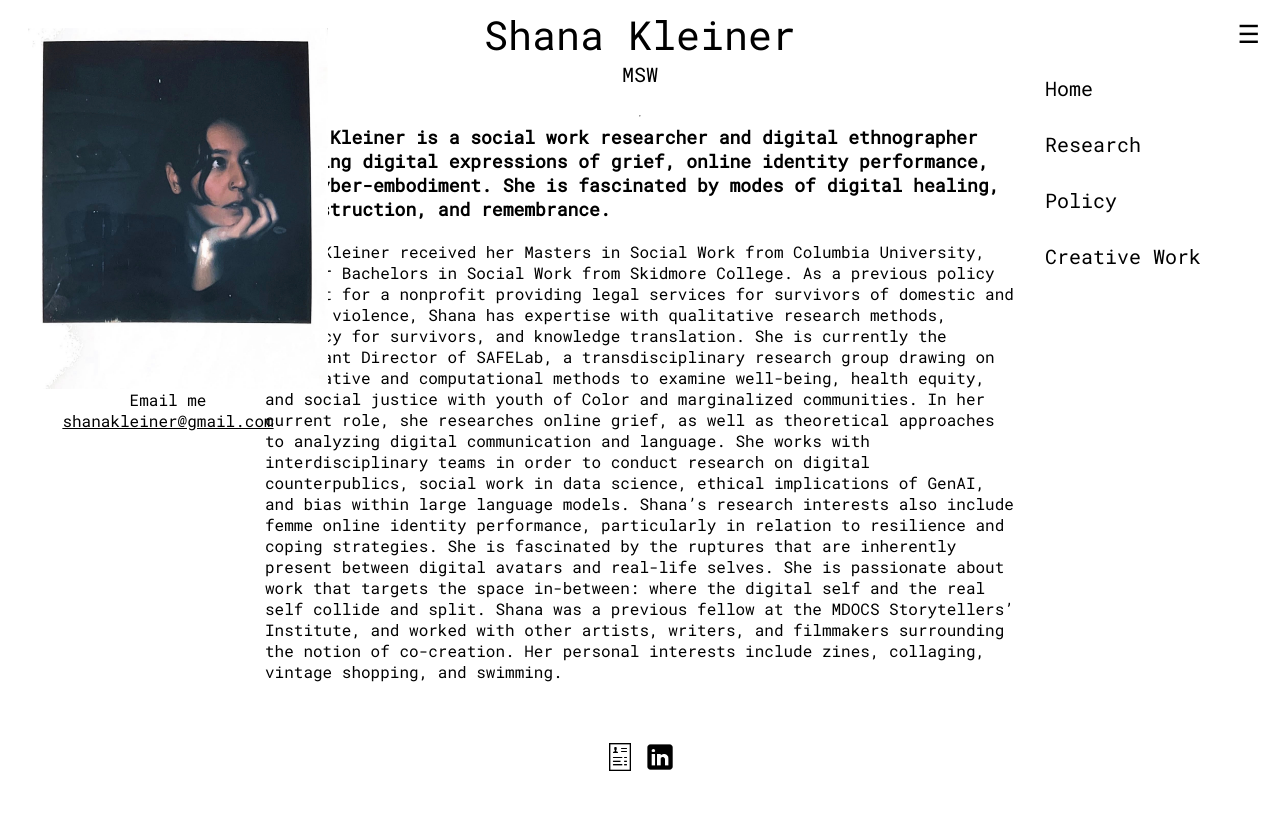
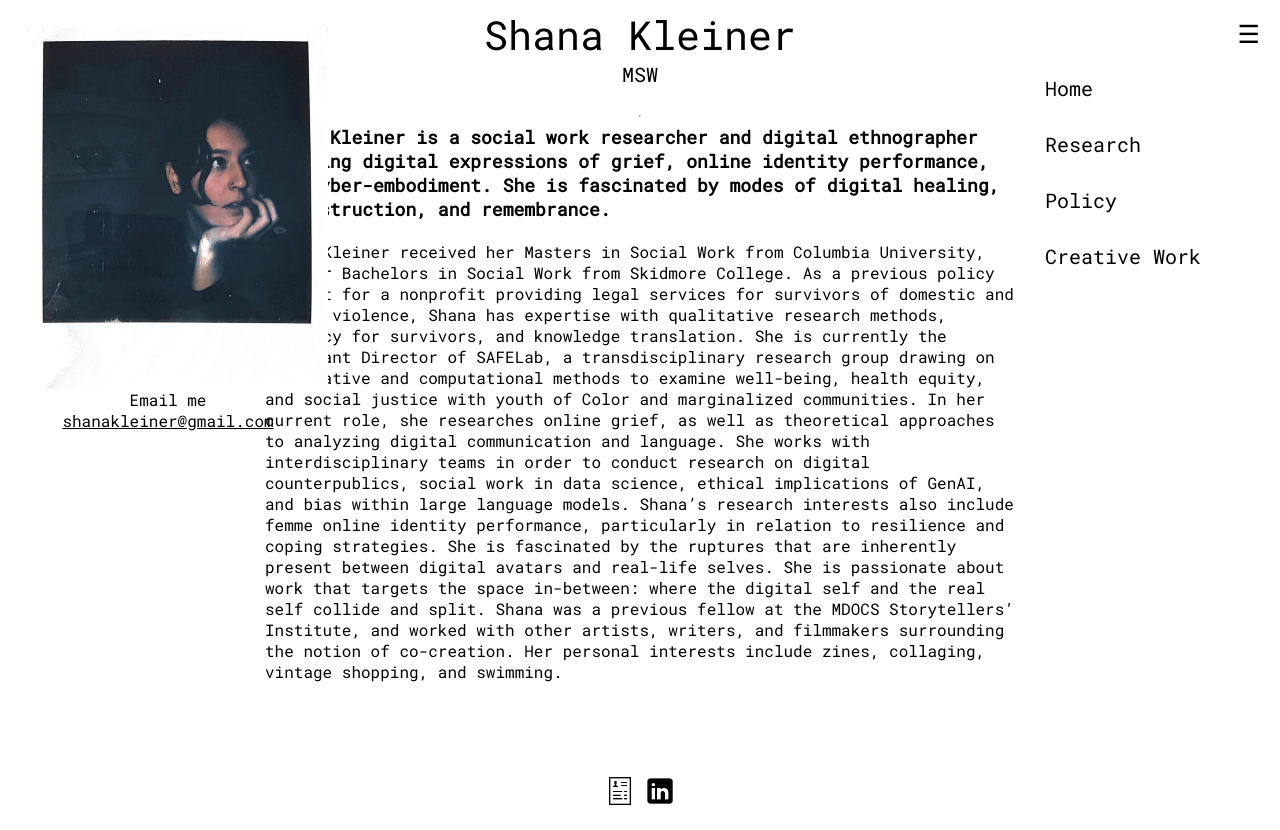
Before and after one commit to uandmeatadeli/shanakleiner.com, a plain HTML site: page index.html in a window 1280 px wide. Before the commit the page ends 800 px from the top, so only its background shows below. Drawn offline with nearby package versions, Linux system fonts and the light colour scheme.

Commit message:
Changed homepages styles

```diff
--- a/css/styles.css
+++ b/css/styles.css
@@ -3,17 +3,19 @@ html {
     /* Fonts: Alef, Consolas, Robot Mono*/
     font-family: 'Roboto Mono';
     height: 100%;
-    width: 100%;
+    display: flex;
+    flex-direction: column;
 }
 
 .content {
+    height: 100%;
     display: flex;
     flex-direction: row;
     /* gap: 50px; */
 }
 
 .headshotContainer {
-    position:absolute;
+    position: absolute;
     display: flex;
     flex-direction: column;
     align-items: center;
@@ -35,7 +37,8 @@ html {
     flex-direction: column;
     align-items: center;
     justify-content: center;
-    margin: auto;
+    margin-left: auto;
+    margin-right: auto;
 }
 
 .bio {
@@ -45,7 +48,7 @@ html {
     text-align: left;
     font-family: 'Roboto Mono';
     width: 750px;
-    justify-content: center;
+    align-items: center;
     gap: 20px;
 }
 
@@ -88,7 +91,8 @@ h1 {
 }
 
 .footer {
-    margin-top: 40px;
+    margin-top: auto;
+    /* margin-top: 40px; */
     padding: 20px;
     text-align: center;
 }
```
